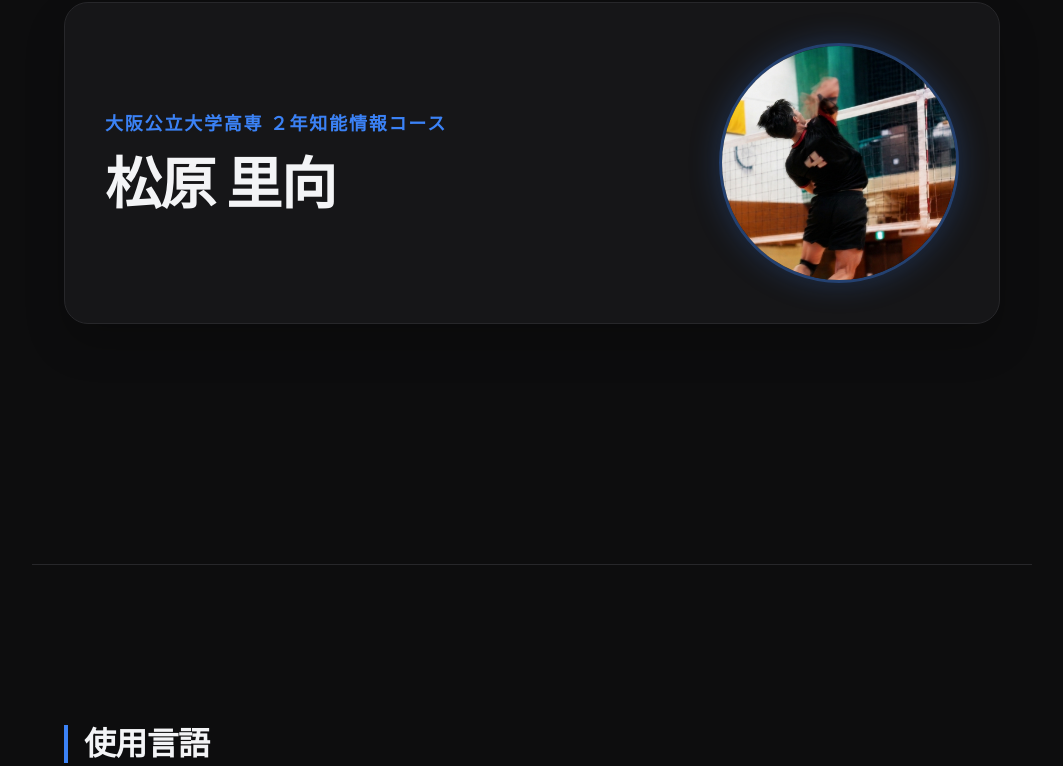
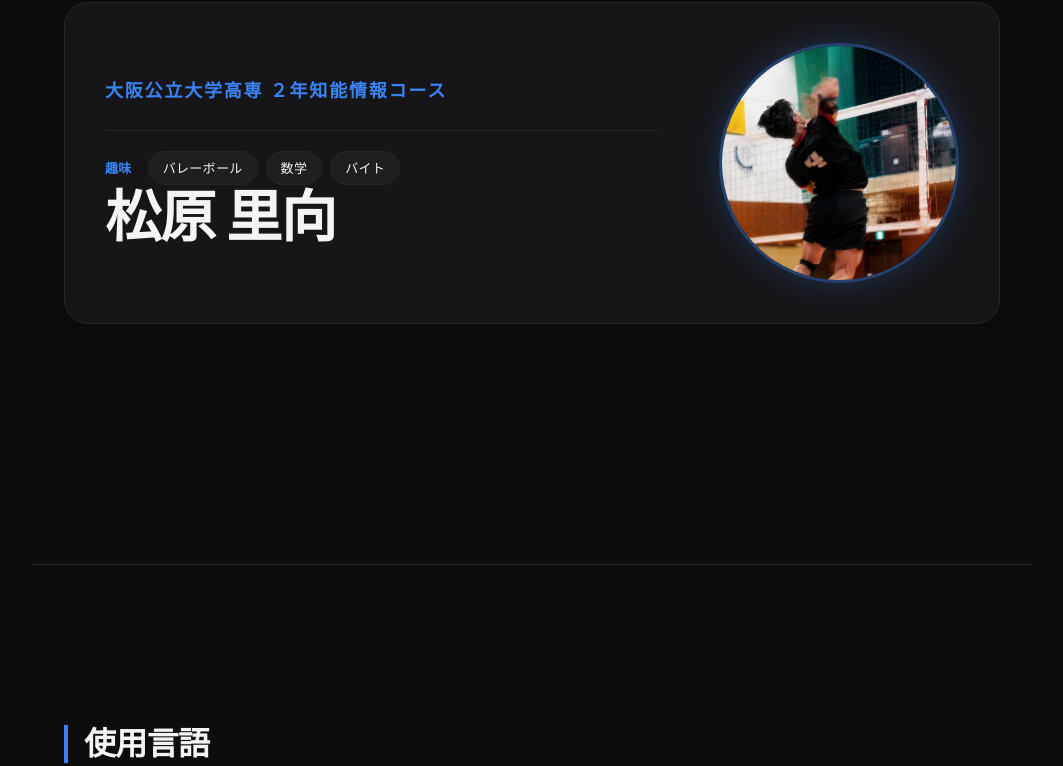
Before and after one commit to NERO11110/Portfolio, a plain HTML site: page index.html in a window 1280 px wide. Shown: the part 1100-1866 px from the top of the page, without its empty margins (108-1171 px from the left). Drawn offline with Linux system fonts and the light colour scheme.

Commit message:
趣味の追加

```diff
--- a/index.html
+++ b/index.html
@@ -40,6 +40,14 @@
         <div class="name fade-in-item">
             <div class="name-text">
                 <p>大阪公立大学高専 ２年知能情報コース</p>
+                <div class="about-hobbies">
+                    <span class="hobbies-label">趣味</span>
+                    <div class="hobby-tags">
+                        <span class="hobby-tag">バレーボール</span>
+                        <span class="hobby-tag">数学</span>
+                        <span class="hobby-tag">バイト</span>
+                    </div>
+                </div>
                 <h2>松原 里向</h2>
             </div>
             <div class="profile-icon">
--- a/style.css
+++ b/style.css
@@ -997,3 +997,35 @@ body {
     padding: 24px 20px;
   }
 }
+
+/* 自己紹介内の趣味タグ */
+.about-hobbies {
+  margin-top: 24px;
+  padding-top: 20px;
+  border-top: 1px solid var(--border-color);
+  display: flex;
+  align-items: center;
+  gap: 16px;
+  flex-wrap: wrap;
+}
+
+.hobbies-label {
+  font-size: 13px;
+  font-weight: 700;
+  color: var(--accent-color);
+}
+
+.hobby-tags {
+  display: flex;
+  flex-wrap: wrap;
+  gap: 8px;
+}
+
+.hobby-tag {
+  padding: 5px 14px;
+  font-size: 13px;
+  color: var(--text-color);
+  background-color: rgba(255, 255, 255, 0.04);
+  border: 1px solid var(--border-color);
+  border-radius: 999px;
+}
```
